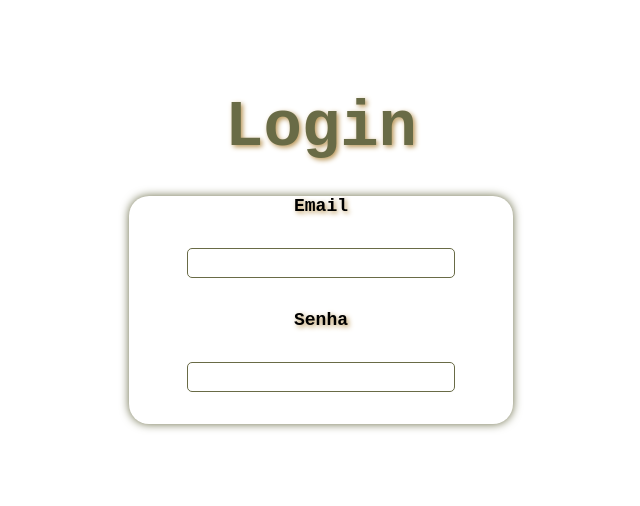
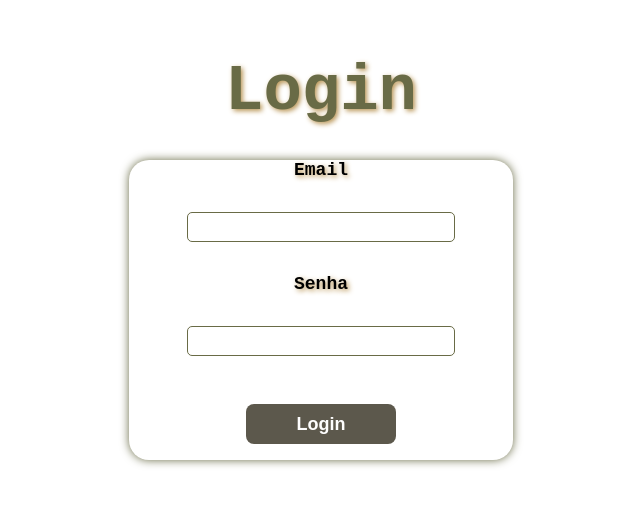
Before and after one commit to JorgeLuis1113/Trabalho-Web, a React (Vite) app in the folder front/: page /login in a window 1280 px wide. Shown: the part 142-648 px from the top of the page, without its empty margins (319-959 px from the left). Built offline with nearby package versions, Linux system fonts and the light colour scheme.

Commit message:
Correção Página Cadastro

```diff
--- a/front/package.json
+++ b/front/package.json
@@ -10,9 +10,13 @@
     "preview": "vite preview"
   },
   "dependencies": {
+    "@hookform/resolvers": "^3.3.2",
+    "axios": "^1.6.2",
     "react": "^18.2.0",
     "react-dom": "^18.2.0",
-    "react-router-dom": "^6.20.1"
+    "react-hook-form": "^7.49.0",
+    "react-router-dom": "^6.20.1",
+    "yup": "^1.3.2"
   },
   "devDependencies": {
     "@types/react": "^18.2.37",
--- a/front/src/pages/Cadastro/Cadastro.module.css
+++ b/front/src/pages/Cadastro/Cadastro.module.css
@@ -35,8 +35,28 @@
 
 .box input{
     height: 30px;
-    width: 70%;
+    width: 150%;
     border-radius: 5px;
     border: 1px solid var(--secondary);
-    margin: 0.5rem 0rem 1rem 0rem;
 }
+
+.btn{
+    width: 150px;
+    height: 40px;
+    font-size: 1.125rem;
+    font-weight: bold;
+    border: 0;
+    border-radius: 8px;
+    background-color: var(--gray);
+    color: var(--white);
+}
+
+.btn:hover{
+    color: var(--terceary);
+}
+
+.forms{
+    display: flex;
+    flex-direction: column;
+    align-items: center;
+}
--- a/front/src/pages/Cadastro/index.jsx
+++ b/front/src/pages/Cadastro/index.jsx
@@ -1,6 +1,11 @@
 import styles from './Cadastro.module.css'
+import {set, useForm} from 'react-hook-form';
+import axios from 'axios';
+import * as yup from 'yup';
+import {yupResolver} from '@hookform/resolvers/yup';
 import { useState } from 'react';
 import { Link } from 'react-router-dom';
+
 
 function Cadastro(){
 
@@ -27,7 +32,7 @@ function Cadastro(){
     const submit = async (data) => {
 
         try {
-            const response = await axios.post('http://localhost:3000/create-user', data);
+            const response = await axios.post('http://localhost:3000/cadastro', data);
             setMsg(response.data);
             if(response.data.includes('sucesso'))
                 setUserCriado(true);
@@ -43,7 +48,7 @@ function Cadastro(){
             <section className={styles.container}>
                 <p>Cadastro</p>
                 <div className={styles.box}>
-                    <form onSubmite={handleSubmit(submit)} noValidate>
+                    <form className={styles.forms} onSubmite={handleSubmit(submit)} noValidate>
                         <label htmlFor="username" placeholder="usuário">Usuário</label>
                         <input type='text' id='username' {...register('username')}/>
                         <p className='erro'>{errors.username?.message}</p>
@@ -60,11 +65,10 @@ function Cadastro(){
                         <input type='password' id='passwordConf' {...register('passwordConf')}/>
                         <p className='erro'>{errors.passwordConf?.message}</p>
 
-                        <p className='server-response'>{msg}<Link to='/login' style={{visibility : userCriado ? 'visible' : 'hidden'}}>Fazer Login</Link></p>
-
-                        <button>Criar Usuário</button>
+                        <button className={styles.btn}>Criar Usuário</button>
                     </form>
                 </div>
+                <p className='server-response'>{msg}<Link to='/login' style={{visibility : userCriado ? 'visible' : 'hidden'}}>Fazer Login</Link></p>
             </section>
         </>
     )
--- a/front/src/pages/Login/Login.module.css
+++ b/front/src/pages/Login/Login.module.css
@@ -40,3 +40,19 @@
     border: 1px solid var(--secondary);
     margin: 2rem 0rem 2rem 0rem;
 }
+
+.btn{
+    width: 150px;
+    height: 40px;
+    font-size: 1.125rem;
+    font-weight: bold;
+    border: 0;
+    border-radius: 8px;
+    margin: 1rem;
+    background-color: var(--gray);
+    color: var(--white);
+}
+
+.btn:hover{
+    color: var(--terceary);
+}
--- a/front/src/pages/Login/index.jsx
+++ b/front/src/pages/Login/index.jsx
@@ -3,13 +3,14 @@ import styles from './Login.module.css'
 function Login(){
     return(
         <>
-            <section className={styles.container}>
+            <section className={styles  .container}>
                 <p>Login</p>
                 <div className={styles.box}>
                     <label htmlFor="email" placeholder="email">Email</label>
                     <input></input>
                     <label htmlFor="senha" placeholder="email">Senha</label>
                     <input></input>
+                    <button className={styles.btn}>Login</button>
                 </div>
             </section>
         </>
```
Also changed, not shown: 1 other file (tests, documents, lock files or other folders).
